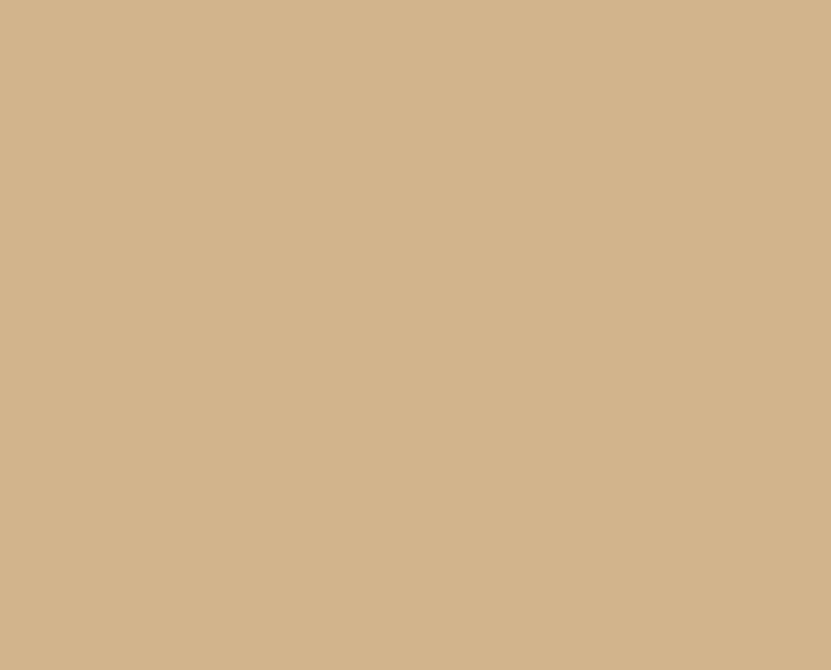
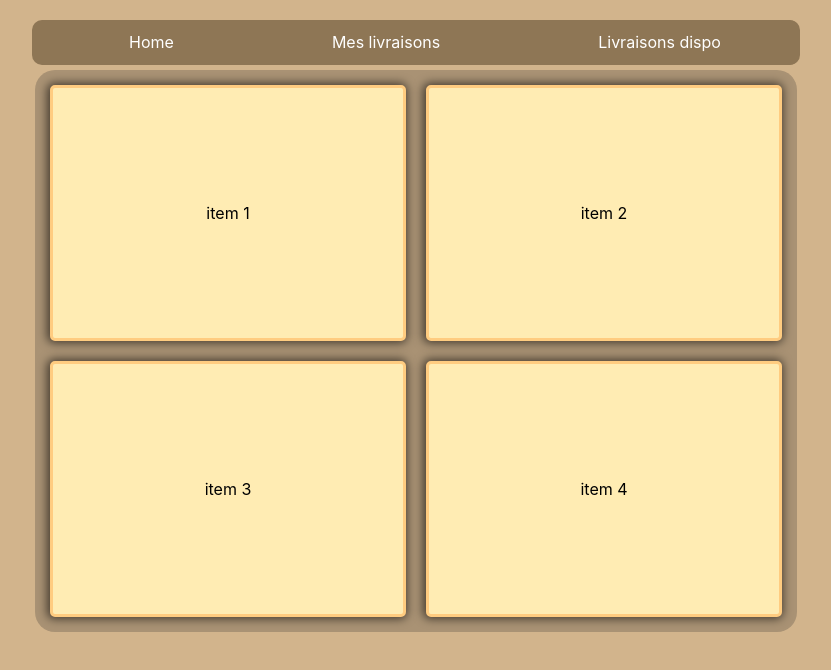
Before and after one commit to Jules-Court/pizzas-react, a React (Create React App) app: page /my-delivery in a window 1280 px wide. Before the commit this address had no page. Shown: the top 670 px of the page, without its empty margins (224-1055 px from the left). Built offline with nearby package versions, Linux system fonts and the light colour scheme.

Commit message:
setup new url for delivery

```diff
--- a/src/Home.js
+++ b/src/Home.js
@@ -1,11 +1,13 @@
 import App from "./component/App";
 import AppHome from "./component/AppHome";
 import Form from "./component/Formul";
-import Livreur from "./component/Livreur"
 
 
 import React from "react";
 import { BrowserRouter, Route, Routes } from "react-router-dom";
+import MyDelivery from "./component/MyDelivery";
+import HeaderLivreur  from "./component/HeaderLivreur";
+import AllDelivery  from "./component/AllDelivery";
 
 function Home() {
   return (
@@ -20,7 +22,8 @@ function Home() {
             <Route exact path="/dessert" element={<><App /></>}></Route>
             <Route exact path="/boisson" element={<><App /></>}></Route>
             <Route exact path="/form" element={<><Form /></>}></Route>
-            <Route exact path="/livreur" element={<><Livreur /></>}></Route>
+            <Route exact path="/my-delivery" element={<><HeaderLivreur/><MyDelivery /></>}></Route>
+            <Route exact path="/all-delivery" element={<><HeaderLivreur/><AllDelivery /></>}></Route>
 
         </Routes>
       </BrowserRouter>
--- /dev/null
+++ b/src/component/AllDelivery.js
@@ -0,0 +1,19 @@
+import React, { Component } from "react";
+import "../style/Livreur.css";
+export default class MyDelivery extends Component {
+  render() {
+    // RECUPERER LES COMMANDES AVEC l'ID QUI EST NULL
+    return (
+      <div>
+          <div className="flex">
+            <div class="flex-container">
+              <div class="item">item 1</div>
+              <div class="item">item 2</div>
+              <div class="item">item 3</div>
+              <div class="item">item 4</div>
+            </div>
+          </div>
+      </div>
+    );
+  }
+}
--- a/src/component/AppHome.js
+++ b/src/component/AppHome.js
@@ -12,7 +12,7 @@ function AppHome() {
           <a href="/pizza" className="btn">
             Client
           </a>
-          <a href="/livreur" className="btn">
+          <a href="/my-delivery" className="btn">
             Livreur
           </a>
         </div>
--- a/src/component/Livreur.js
+++ b/src/component/HeaderLivreur.js
@@ -1,6 +1,6 @@
 import React, { Component } from "react";
 import "../style/Livreur.css";
-export default class Livreur extends Component {
+export default class HeaderLivreur extends Component {
   render() {
     return (
       <div>
@@ -17,21 +17,13 @@ export default class Livreur extends Component {
                 <a href="/">Home</a>
               </li>
               <li>
-                <a href="/livreur">Mes livraisons</a>
+                <a href="/my-delivery">Mes livraisons</a>
               </li>
               <li>
-                <a href="/livreur">Livraisons dispo</a>
+                <a href="/all-delivery">Livraisons dispo</a>
               </li>
             </ul>
           </nav>
-        </div>
-        <div className="flex">
-          <div class="flex-container">
-            <div class="item">item 1</div>
-            <div class="item">item 2</div>
-            <div class="item">item 3</div>
-            <div class="item">item 4</div>
-          </div>
         </div>
       </div>
     );
--- /dev/null
+++ b/src/component/MyDelivery.js
@@ -0,0 +1,20 @@
+import React, { Component } from "react";
+import "../style/Livreur.css";
+export default class MyDelivery extends Component {
+  render() {
+    return (
+
+      // RECUPERER LES COMMANDES AVEC l'ID DU LIVREUR CONNECTE
+      <div>
+        <div className="flex">
+          <div class="flex-container">
+            <div class="item">item 1</div>
+            <div class="item">item 2</div>
+            <div class="item">item 3</div>
+            <div class="item">item 4</div>
+          </div>
+        </div>
+      </div>
+    );
+  }
+}
--- a/src/style/Home.css
+++ b/src/style/Home.css
@@ -17,7 +17,7 @@ h1 {
 }
 
 .btn {
-  margin-left: 7%;
+  margin-left: 15%;
   padding: 5px;
   cursor: pointer;
   font-size: 24px;
```
